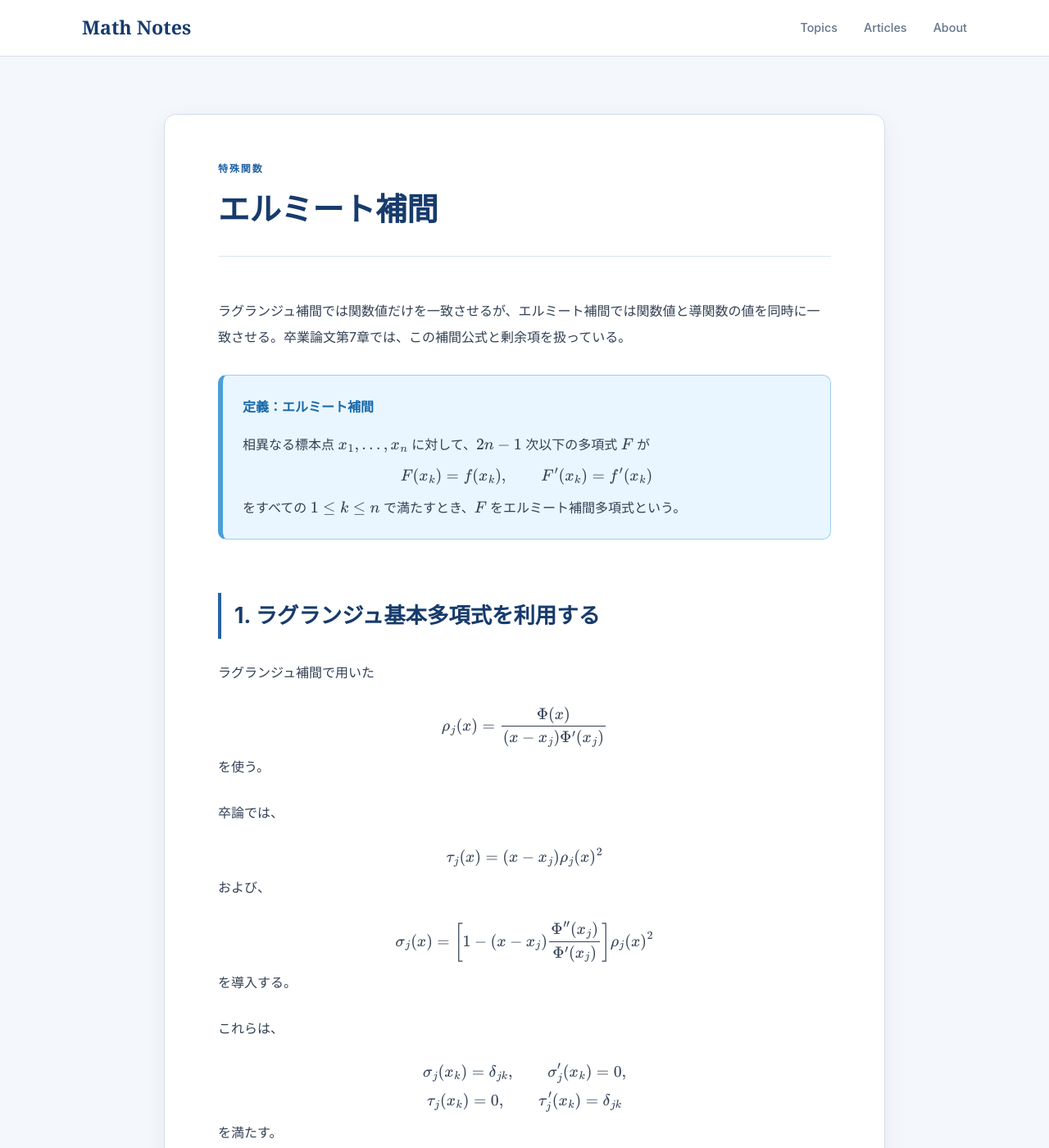
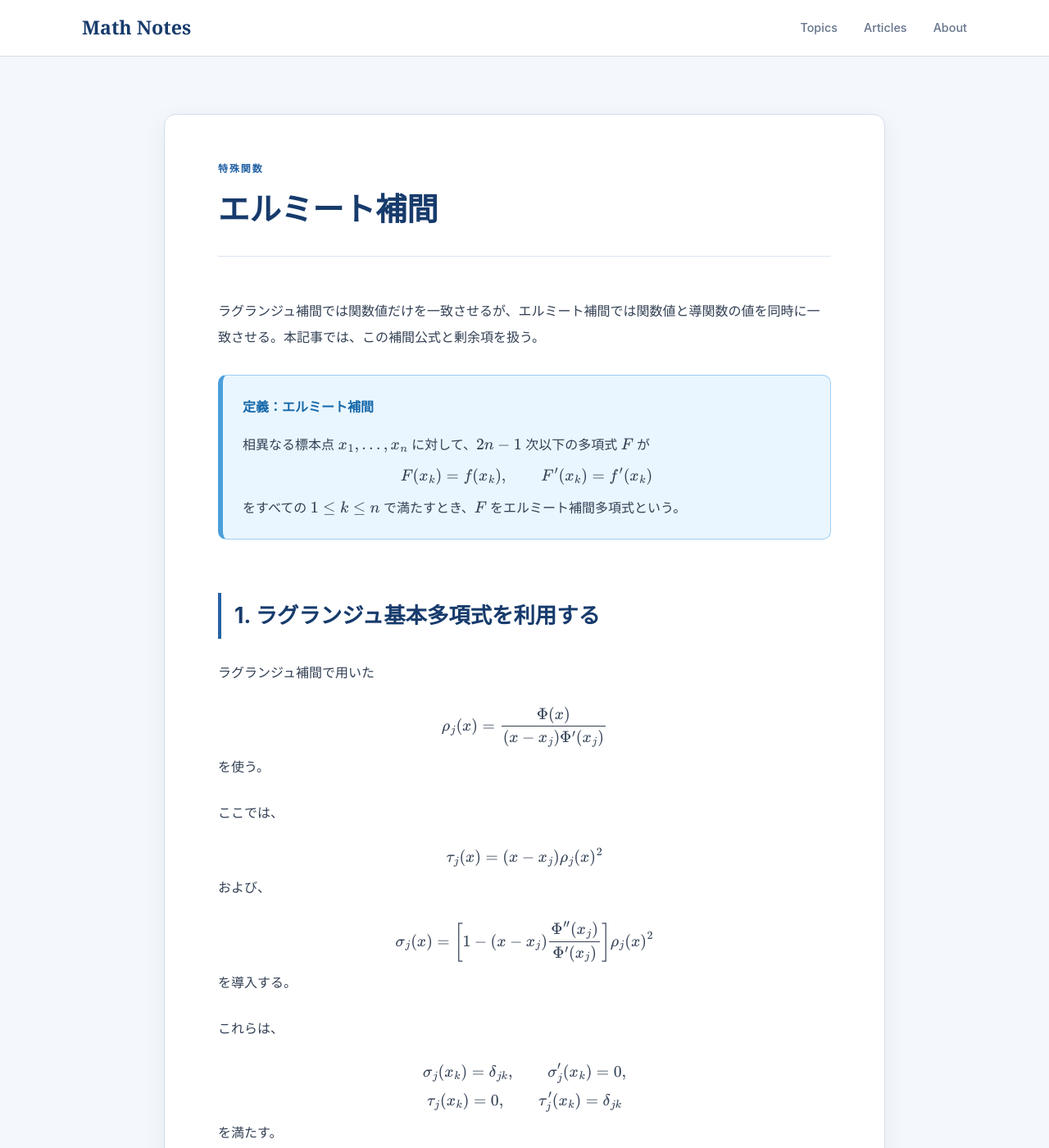
Before and after one commit to koukano/koukano.github.io, a Jekyll site: the page built from articles/hermite-interpolation.md, in a window 1280 px wide and 1400 px high. Shown: the whole window at 82% size. Built offline with Jekyll 4.4.1, drawn with Linux system fonts in a browser that asks for light colours; some of the changed text lies outside the part shown.

Commit message:
Remove thesis references from article text

```diff
--- a/articles/hermite-interpolation.md
+++ b/articles/hermite-interpolation.md
@@ -5,7 +5,7 @@ category: "special-functions"
 category_label: "特殊関数"
 ---
 
-ラグランジュ補間では関数値だけを一致させるが、エルミート補間では関数値と導関数の値を同時に一致させる。卒業論文第7章では、この補間公式と剰余項を扱っている。
+ラグランジュ補間では関数値だけを一致させるが、エルミート補間では関数値と導関数の値を同時に一致させる。本記事では、この補間公式と剰余項を扱う。
 
 <div class="math-box definition-box">
 
@@ -36,7 +36,7 @@ $$
 
 を使う。
 
-卒論では、
+ここでは、
 
 $$
 \tau_j(x)
@@ -125,7 +125,7 @@ $$
 
 ## 3. 剰余項
 
-卒論では、エルミート補間の誤差に対して、
+エルミート補間の誤差に対して、
 
 $$
 g(x)
@@ -147,7 +147,7 @@ $$
 
 を得る。
 
-卒論の記号で $\Phi$ の最高次係数を $k_n$ とすると、
+$\Phi$ の最高次係数を $k_n$ とすると、
 
 $$
 K
```
